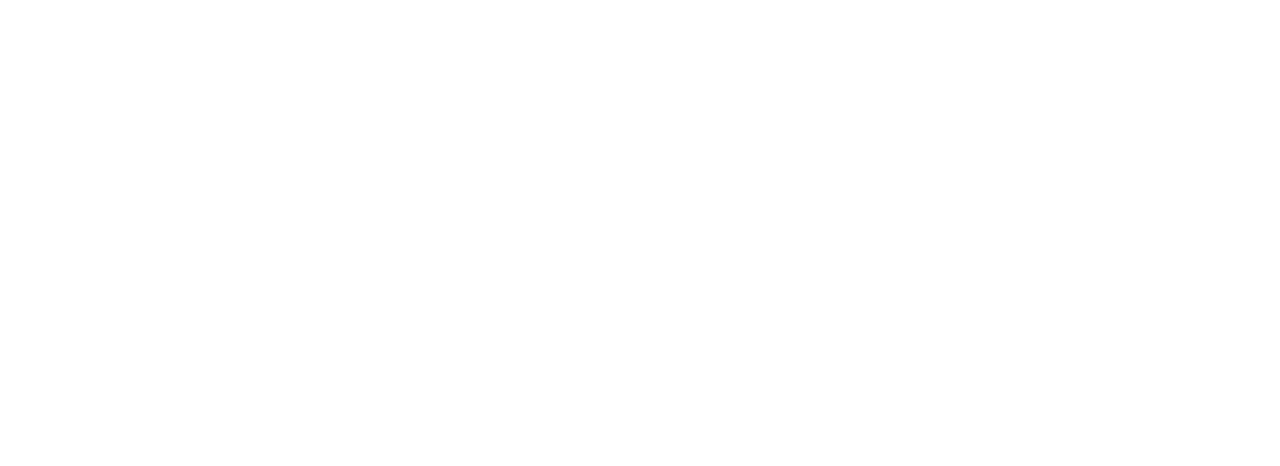
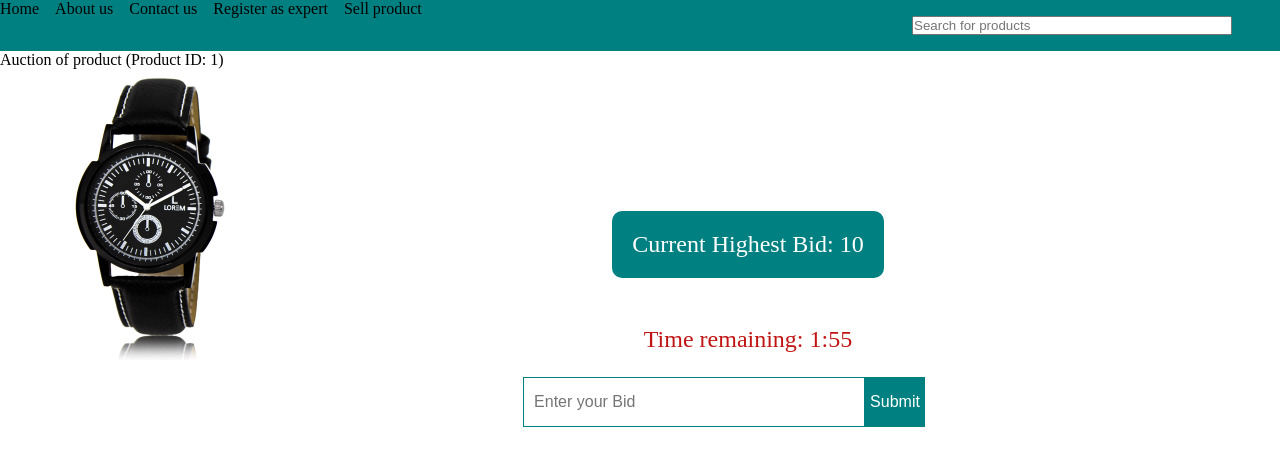
Before and after one commit to nshnt777/HwM-auctioneers, a React (Vite) app in the folder frontend/: page /bidding in a window 1280 px wide. Before the commit this address had no page. Shown: the top 466 px of the page. Built offline with nearby package versions, Linux system fonts and the light colour scheme.

Commit message:
added bidding lobby

```diff
--- a/frontend/src/App.jsx
+++ b/frontend/src/App.jsx
@@ -3,6 +3,7 @@
 import Signup from './Pages/Signup.jsx'
 import Product from './Pages/Product.jsx'
 import { BrowserRouter, Routes, Route } from 'react-router-dom'
+import BiddingLobby from './Pages/BiddingLobby.jsx'
 
 function App() {
 
@@ -13,6 +14,7 @@
           <Route path='/home' element = {< Dashboard/>}/>
           <Route path='/product' element = {<Product prodId={"1"}/>}/>
           <Route path='/signup' element={<Signup />} />
+          <Route path='/bidding' element={<BiddingLobby prodId={"1"}/>} />
         </Routes>
 
       </BrowserRouter>
--- /dev/null
+++ b/frontend/src/Pages/Bidding.css
@@ -0,0 +1,60 @@
+.product-image{
+    width: 300px;
+}
+
+.bid-container{
+    display: flex;
+    flex-direction:  row;
+    width: 100vw;
+}
+
+.bid-details{
+    display: flex;
+    flex-direction: column;
+    justify-content: center;
+    align-items: center;
+    flex-wrap: wrap;
+    width: 70%;
+    height: 70vh;
+    font-size: x-large;
+    box-sizing: border-box;
+}
+
+.current-bid{
+    background-color: teal;
+    padding: 20px;
+    border-radius: 10px;
+    color: white;
+    /* margin-bottom: 3em; */
+}
+
+.remaining-time{
+    color: rgb(193, 20, 20);
+    margin-top: 2em;
+}
+
+
+.new-bid>input[type="number"]{
+    height: 3em;
+    border: 1px solid teal;
+    outline: none;
+    padding: 0 10px;
+    font-size: medium;
+}
+
+.new-bid>button{
+    height: 3.1em;
+    cursor: pointer;
+    background-color: teal;
+    color: white;
+    border: none;
+    padding: 0 5px;
+    font-size: medium;
+}
+
+
+input::-webkit-outer-spin-button,
+input::-webkit-inner-spin-button {
+  -webkit-appearance: none;
+  margin: 0;
+}
--- a/frontend/src/Pages/BiddingLobby.jsx
+++ b/frontend/src/Pages/BiddingLobby.jsx
@@ -0,0 +1,104 @@
+import './Bidding.css'
+import Header from "../Components/Header";
+import { useEffect, useState } from 'react';
+import axios from 'axios';
+
+function BiddingLobby({prodId}){
+    const [minutes, setMinutes] = useState(2);
+    const [seconds, setSeconds] = useState(0);
+    const [myBid, setMyBid] = useState();
+    const [currentBid, setCurrentBid] = useState(10);
+    const [flag, setFlag] = useState(false);
+
+    async function placeBid(e){
+        try {
+            e.preventDefault();
+            if(myBid > currentBid){
+                const resp = await axios.post('/placebid', {
+                    newBid: myBid
+                })
+
+                if(resp.data){
+                    const newHighestBid = resp.data.newCurrentBid;
+                    setCurrentBid(newHighestBid);
+                    setMinutes(2);
+                    setSeconds(0);
+                }
+            }
+            else{
+                setFlag(true)
+            }
+        } catch (error) {
+            console.error('Error placing bid:', error);
+        }
+    }
+
+    useEffect(()=>{
+
+        let timerId = setInterval(() => {
+            if(seconds === 0){
+                if(minutes === 0){
+                    clearInterval(timerId);
+                    // alert("Time up! Auction has ended")
+                }
+                else{
+                    setMinutes((prev)=>{
+                        return prev-1
+                    });
+                    setSeconds(59);
+                }
+            }
+            else if (seconds > 0){
+                setSeconds((prev)=>{
+                    return prev-1
+                });
+            }
+        }, 1000);
+
+        return ()=>{
+            clearInterval(timerId);
+        }
+    }, [minutes, seconds])
+
+    return(
+        <div>
+            <Header />
+
+            <div>
+                <div className='bid-container'>
+                    <div>
+                        <div>
+                            Auction of product (Product ID: {prodId})
+                        </div>
+                        <img className='product-image' src="../../public/product.jpg" alt="product photo" />
+                    </div>
+
+                    <div className='bid-details'>
+                        <div className='current-bid'>
+                            Current Highest Bid: {currentBid}
+                        </div>
+
+                        <div className='remaining-time'>
+                            Time remaining: <span>{minutes}:{seconds < 10 ? `0${seconds}` : seconds}</span>
+                        </div>
+
+                        <form className='new-bid'>
+                            <input type="number" placeholder='Enter your Bid'
+                            onChange={(e)=>{
+                                setMyBid(e.target.value);
+                            }}/>
+                            <button type='submit' onClick={(e)=>{placeBid(e)}}>Submit</button>
+                        </form>
+                        <div>
+                            {flag && <span>Bid should be higher than current bid</span>}
+                        </div>
+                    </div>
+                </div>
+
+            </div>
+
+        </div>
+    )
+}
+
+export default BiddingLobby;
```
